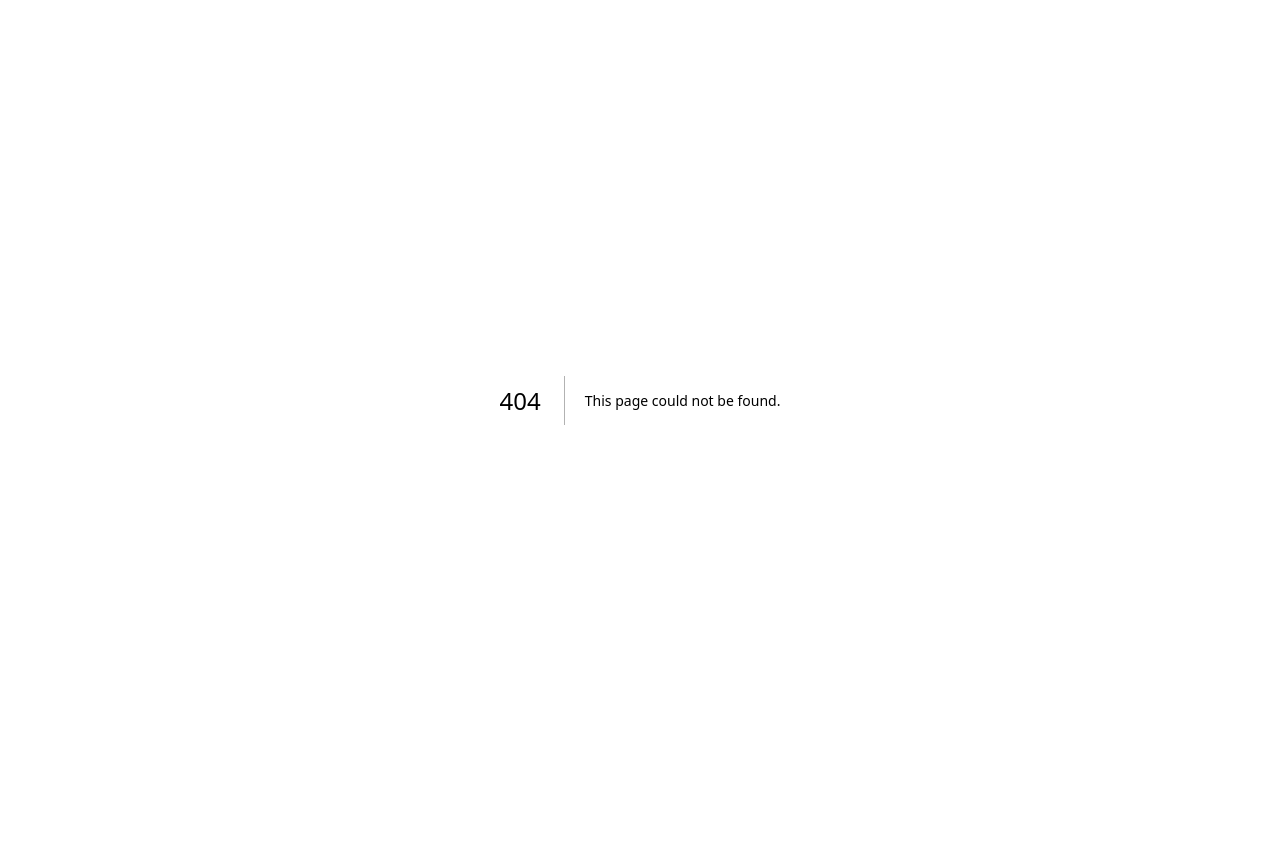
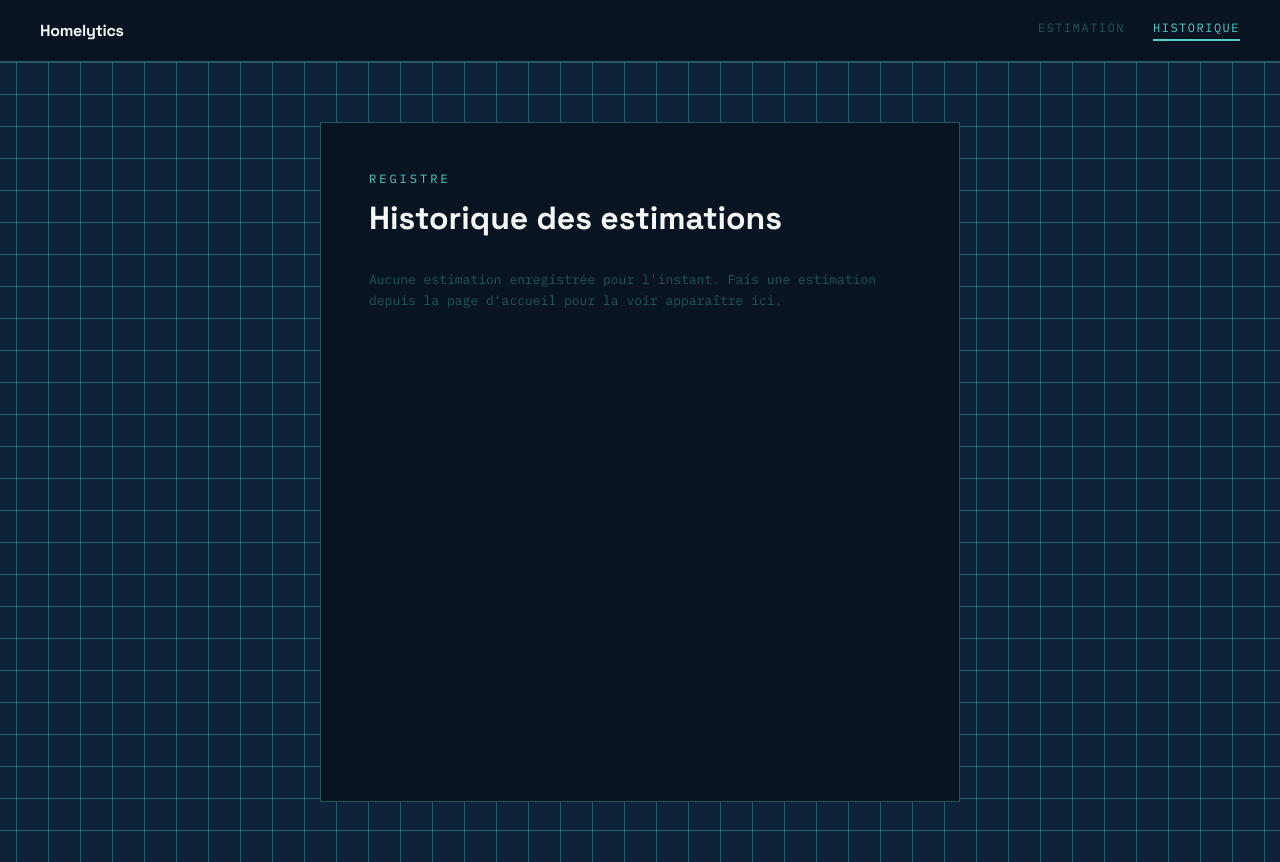
Before and after one commit to Djamel2s/Homelytics, a Next.js app in the folder frontend/: page /history in a window 1280 px wide. Before the commit this address had no page. Before the commit the page ends 800 px from the top, so only its background shows below. Built offline with nearby package versions, Linux system fonts and the light colour scheme.

Commit message:
Add prediction history page

```diff
--- a/frontend/app/globals.css
+++ b/frontend/app/globals.css
@@ -1,49 +1,22 @@
+@import url('https://fonts.googleapis.com/css2?family=Space+Grotesk:wght@500;700&family=IBM+Plex+Mono:wght@400;500;600&family=Inter:wght@400;500&display=swap');
+
 :root {
-  --background: #ffffff;
-  --foreground: #171717;
+  --navy-deep: #081422;
+  --navy: #0e2238;
+  --cyan: #4fd1c5;
+  --cyan-dim: rgba(79, 209, 197, 0.35);
+  --paper: #f4f7f5;
+  --amber: #f2a93b;
 }
 
-@media (prefers-color-scheme: dark) {
-  :root {
-    --background: #0a0a0a;
-    --foreground: #ededed;
-  }
-}
-
-html {
-  height: 100%;
+* {
+  box-sizing: border-box;
 }
 
 html,
 body {
-  max-width: 100vw;
-  overflow-x: hidden;
+  margin: 0;
+  padding: 0;
+  background-color: var(--navy);
+  font-family: 'Inter', sans-serif;
 }
-
-body {
-  min-height: 100%;
-  display: flex;
-  flex-direction: column;
-  color: var(--foreground);
-  background: var(--background);
-  font-family: Arial, Helvetica, sans-serif;
-  -webkit-font-smoothing: antialiased;
-  -moz-osx-font-smoothing: grayscale;
-}
-
-* {
-  box-sizing: border-box;
-  padding: 0;
-  margin: 0;
-}
-
-a {
-  color: inherit;
-  text-decoration: none;
-}
-
-@media (prefers-color-scheme: dark) {
-  html {
-    color-scheme: dark;
-  }
-}
--- /dev/null
+++ b/frontend/app/history/history.module.css
@@ -0,0 +1,103 @@
+.page {
+  min-height: 100vh;
+  display: flex;
+  justify-content: center;
+  padding: 60px 24px;
+  background-color: var(--navy);
+  background-image:
+    linear-gradient(var(--cyan-dim) 1px, transparent 1px),
+    linear-gradient(90deg, var(--cyan-dim) 1px, transparent 1px);
+  background-size: 32px 32px;
+  background-position: center;
+}
+
+.sheet {
+  width: 100%;
+  max-width: 640px;
+  background-color: var(--navy-deep);
+  border: 1px solid var(--cyan-dim);
+  padding: 48px;
+}
+
+.eyebrow {
+  font-family: 'IBM Plex Mono', monospace;
+  font-size: 12px;
+  letter-spacing: 3px;
+  text-transform: uppercase;
+  color: var(--cyan);
+  margin: 0 0 12px 0;
+}
+
+.title {
+  font-family: 'Space Grotesk', sans-serif;
+  font-weight: 700;
+  font-size: 32px;
+  color: var(--paper);
+  margin: 0 0 32px 0;
+}
+
+.empty {
+  font-family: 'IBM Plex Mono', monospace;
+  font-size: 13px;
+  color: var(--cyan-dim);
+  line-height: 1.6;
+}
+
+.list {
+  display: flex;
+  flex-direction: column;
+  gap: 16px;
+  margin-bottom: 32px;
+}
+
+.entry {
+  border-bottom: 1px solid var(--cyan-dim);
+  padding-bottom: 16px;
+}
+
+.entryHeader {
+  display: flex;
+  justify-content: space-between;
+  align-items: baseline;
+  margin-bottom: 6px;
+}
+
+.date {
+  font-family: 'IBM Plex Mono', monospace;
+  font-size: 11px;
+  letter-spacing: 1px;
+  color: var(--cyan-dim);
+}
+
+.price {
+  font-family: 'Space Grotesk', sans-serif;
+  font-weight: 700;
+  font-size: 18px;
+  color: var(--amber);
+}
+
+.details {
+  display: flex;
+  justify-content: space-between;
+  font-family: 'IBM Plex Mono', monospace;
+  font-size: 12px;
+  color: var(--paper);
+}
+
+.clearButton {
+  font-family: 'IBM Plex Mono', monospace;
+  font-size: 12px;
+  letter-spacing: 1.5px;
+  text-transform: uppercase;
+  background: transparent;
+  border: 1px solid var(--cyan-dim);
+  color: var(--cyan);
+  padding: 10px 16px;
+  cursor: pointer;
+  transition: border-color 0.2s, color 0.2s;
+}
+
+.clearButton:hover {
+  border-color: var(--cyan);
+  color: var(--paper);
+}
--- /dev/null
+++ b/frontend/app/history/page.tsx
@@ -0,0 +1,80 @@
+"use client";
+
+import { useEffect, useState } from "react";
+import styles from "./history.module.css";
+
+type HistoryEntry = {
+  id: string;
+  timestamp: string;
+  form: {
+    median_income: number;
+    house_age: number;
+    avg_rooms: number;
+    avg_bedrooms: number;
+    population: number;
+    avg_occupancy: number;
+    latitude: number;
+    longitude: number;
+  };
+  result: number;
+};
+
+export default function History() {
+  const [history, setHistory] = useState<HistoryEntry[]>([]);
+
+  useEffect(() => {
+    const raw = localStorage.getItem("homelytics_history");
+    setHistory(raw ? JSON.parse(raw) : []);
+  }, []);
+
+  const clearHistory = () => {
+    localStorage.removeItem("homelytics_history");
+    setHistory([]);
+  };
+
+  return (
+    <main className={styles.page}>
+      <div className={styles.sheet}>
+        <p className={styles.eyebrow}>Registre</p>
+        <h1 className={styles.title}>Historique des estimations</h1>
+
+        {history.length === 0 ? (
+          <p className={styles.empty}>
+            Aucune estimation enregistrée pour l&apos;instant. Fais une
+            estimation depuis la page d&apos;accueil pour la voir apparaître ici.
+          </p>
+        ) : (
+          <>
+            <div className={styles.list}>
+              {history.map((entry) => (
+                <div key={entry.id} className={styles.entry}>
+                  <div className={styles.entryHeader}>
+                    <span className={styles.date}>
+                      {new Date(entry.timestamp).toLocaleString("fr-FR")}
+                    </span>
+                    <span className={styles.price}>
+                      ${entry.result.toLocaleString()}
+                    </span>
+                  </div>
+                  <div className={styles.details}>
+                    <span>
+                      {entry.form.avg_rooms} pièces · {entry.form.house_age}{" "}
+                      ans · {entry.form.population} hab.
+                    </span>
+                    <span>
+                      {entry.form.latitude.toFixed(2)},{" "}
+                      {entry.form.longitude.toFixed(2)}
+                    </span>
+                  </div>
+                </div>
+              ))}
+            </div>
+            <button className={styles.clearButton} onClick={clearHistory}>
+              Vider l&apos;historique
+            </button>
+          </>
+        )}
+      </div>
+    </main>
+  );
+}
--- a/frontend/app/layout.tsx
+++ b/frontend/app/layout.tsx
@@ -2,20 +2,20 @@ import type { Metadata } from "next";
 import { Geist, Geist_Mono } from "next/font/google";
 import "./globals.css";
 import "leaflet/dist/leaflet.css";
+import NavBar from "../components/NavBar";
 
 const geistSans = Geist({
   variable: "--font-geist-sans",
   subsets: ["latin"],
 });
-
 const geistMono = Geist_Mono({
   variable: "--font-geist-mono",
   subsets: ["latin"],
 });
 
 export const metadata: Metadata = {
-  title: "Create Next App",
-  description: "Generated by create next app",
+  title: "Homelytics",
+  description: "Estimateur de prix immobilier",
 };
 
 export default function RootLayout({
@@ -24,8 +24,11 @@ export default function RootLayout({
   children: React.ReactNode;
 }>) {
   return (
-    <html lang="en" className={`${geistSans.variable} ${geistMono.variable}`}>
-      <body>{children}</body>
+    <html lang="fr" className={`${geistSans.variable} ${geistMono.variable}`}>
+      <body>
+        <NavBar />
+        {children}
+      </body>
     </html>
   );
 }
--- /dev/null
+++ b/frontend/components/NavBar.module.css
@@ -0,0 +1,51 @@
+.nav {
+  display: flex;
+  align-items: center;
+  justify-content: space-between;
+  padding: 20px 40px;
+  background-color: var(--navy-deep);
+  border-bottom: 1px solid var(--cyan-dim);
+}
+
+.brand {
+  font-family: 'Space Grotesk', sans-serif;
+  font-weight: 700;
+  font-size: 16px;
+  letter-spacing: -0.3px;
+  color: var(--paper);
+}
+
+.links {
+  display: flex;
+  gap: 28px;
+}
+
+.link {
+  font-family: 'IBM Plex Mono', monospace;
+  font-size: 12px;
+  letter-spacing: 1.5px;
+  text-transform: uppercase;
+  color: var(--cyan-dim);
+  text-decoration: none;
+  padding-bottom: 4px;
+  border-bottom: 2px solid transparent;
+  transition: color 0.2s, border-color 0.2s;
+}
+
+.link:hover {
+  color: var(--cyan);
+}
+
+.active {
+  color: var(--cyan);
+  border-bottom: 2px solid var(--cyan);
+}
+
+@media (max-width: 600px) {
+  .nav {
+    padding: 16px 20px;
+  }
+  .links {
+    gap: 16px;
+  }
+}
--- /dev/null
+++ b/frontend/components/NavBar.tsx
@@ -0,0 +1,31 @@
+"use client";
+
+import Link from "next/link";
+import { usePathname } from "next/navigation";
+import styles from "./NavBar.module.css";
+
+export default function NavBar() {
+  const pathname = usePathname();
+
+  return (
+    <nav className={styles.nav}>
+      <span className={styles.brand}>Homelytics</span>
+      <div className={styles.links}>
+        <Link
+          href="/"
+          className={`${styles.link} ${pathname === "/" ? styles.active : ""}`}
+        >
+          Estimation
+        </Link>
+        <Link
+          href="/history"
+          className={`${styles.link} ${
+            pathname === "/history" ? styles.active : ""
+          }`}
+        >
+          Historique
+        </Link>
+      </div>
+    </nav>
+  );
+}
```
Also changed, not shown: frontend/app/page.tsx (+24 -0 lines).
